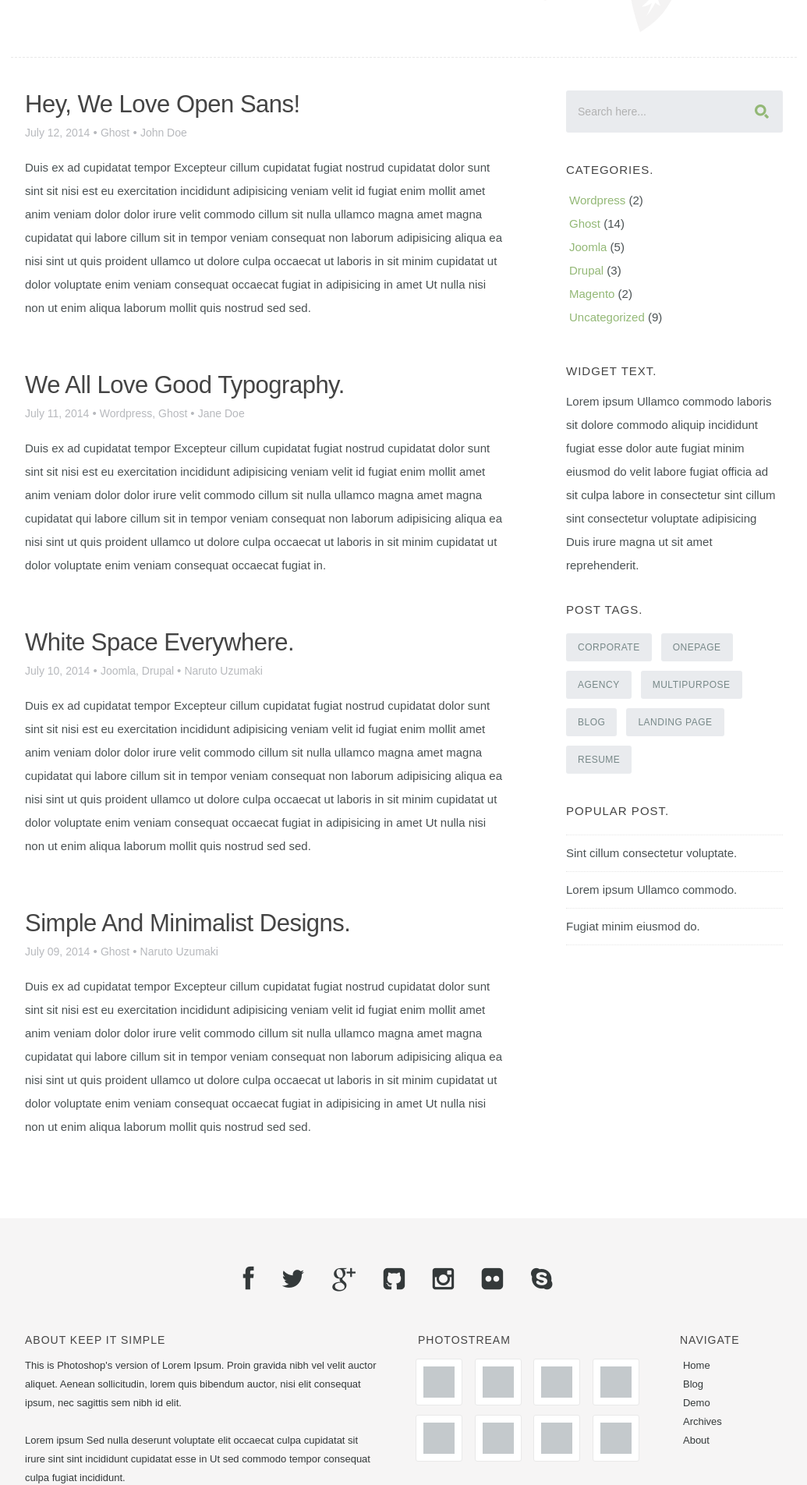
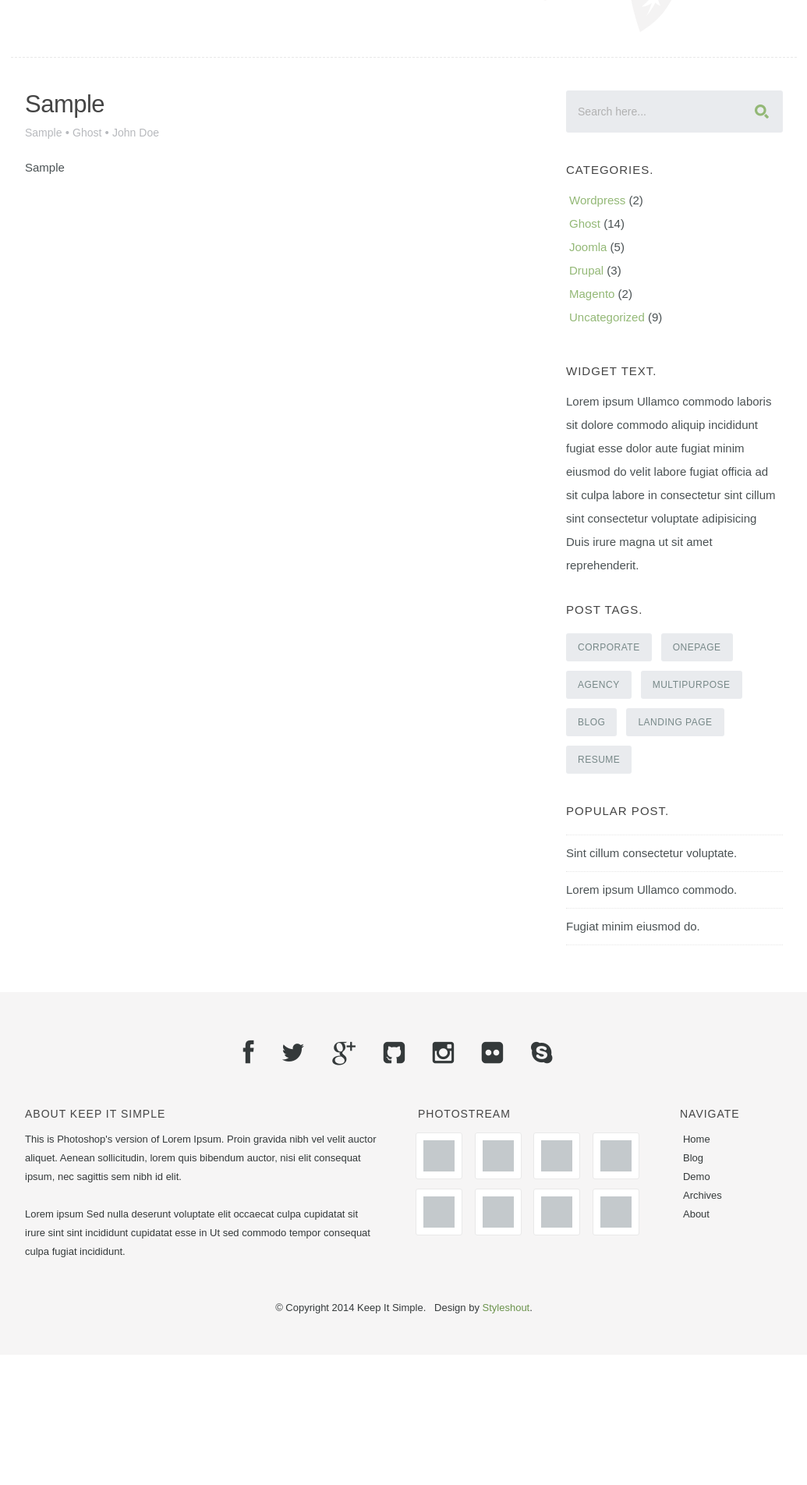
Before and after one commit to sbozturk/baum_staj_blog, a PHP site: page / in a window 1280 px wide. Shown: the part 250-2154 px from the top of the page at 78% size, without its empty margins (122-1157 px from the left). After the commit the page ends 1934 px from the top, so only its background shows below. Run offline with PHP 8.4, Linux system fonts and the light colour scheme; tables that the repository leaves empty or names only in its code hold one stand-in row (values such as "Sample post"); some libraries are stand-ins or nearby versions.

Commit message:
added divisions

```diff
--- a/index.php
+++ b/index.php
@@ -1,41 +1,10 @@
 <!DOCTYPE html>
-<!--[if lt IE 8 ]><html class="no-js ie ie7" lang="en"> <![endif]-->
-<!--[if IE 8 ]><html class="no-js ie ie8" lang="en"> <![endif]-->
-<!--[if IE 9 ]><html class="no-js ie ie9" lang="en"> <![endif]-->
-<!--[if (gte IE 8)|!(IE)]><!--><html class="no-js" lang="en"> <!--<![endif]-->
+<html class="no-js" lang="en">
 <head>
-
-   <!--- Basic Page Needs
-   ================================================== -->
-   <meta charset="utf-8">
-	<title>Keep It Simple.</title>
-	<meta name="description" content="">
-	<meta name="author" content="">
-
-	<!-- mobile specific metas
-   ================================================== -->
-	<meta name="viewport" content="width=device-width, initial-scale=1, maximum-scale=1">
-
-   <!-- CSS
-    ================================================== -->
-   <link rel="stylesheet" href="css/default.css">
-	<link rel="stylesheet" href="css/layout.css">
-	<link rel="stylesheet" href="css/media-queries.css">
-
-   <!-- Script
-   ================================================== -->
-	<script src="js/modernizr.js"></script>
-
-   <!-- Favicons
-	================================================== -->
-	<link rel="shortcut icon" href="favicon.png" >
-
+   <?php require_once "head.php"; ?>
 </head>
-
 <body>
-
 <?php require_once "header.php"; ?>
-
    <!-- Content
    ================================================== -->
    <div id="content-wrap">
@@ -43,18 +12,22 @@
    	<div class="row">
 
       <div id="main" class="eight columns">
+          <?php
+          $query = $db -> query("SELECT * FROM b_gonderiler ORDER BY tarih DESC", PDO::FETCH_ASSOC);
+          if ($query->rowCount()) {
+            foreach ($query as $row) { ?>
 
               <article class="entry">
 
                 <header class="entry-header">
 
                   <h2 class="entry-title">
-							<a href="single.html" title="">Hey, We Love Open Sans!</a>
+                    <a href="single.php" title=""><?php echo $row["baslik"];?></a>
                   </h2>
 
                   <div class="entry-meta">
                     <ul>
-								<li>July 12, 2014</li>
+                      <li><?php echo $row["tarih"]; ?></li>
                       <span class="meta-sep">&bull;</span>
                       <li><a href="#" title="" rel="category tag">Ghost</a></li>
                       <span class="meta-sep">&bull;</span>
@@ -65,96 +38,14 @@
                 </header>
 
                 <div class="entry-content">
-						<p>Duis ex ad cupidatat tempor Excepteur cillum cupidatat fugiat nostrud cupidatat dolor sunt sint sit nisi est eu exercitation incididunt adipisicing veniam velit id fugiat enim mollit amet anim veniam dolor dolor irure velit commodo cillum sit nulla ullamco magna amet magna cupidatat qui labore cillum sit in tempor veniam consequat non laborum adipisicing aliqua ea nisi sint ut quis proident ullamco ut dolore culpa occaecat ut laboris in sit minim cupidatat ut dolor voluptate enim veniam consequat occaecat fugiat in adipisicing in amet Ut nulla nisi non ut enim aliqua laborum mollit quis nostrud sed sed.</p>
+                  <p><?php echo $row["icerik"]; ?></p>
                 </div>
 
               </article> <!-- end entry -->
-
-				<article class="entry">
-
-					<header class="entry-header">
-
-						<h2 class="entry-title">
-							<a href="single.html" title="">We All Love Good Typography.</a>
-						</h2>
-
-						<div class="entry-meta">
-							<ul>
-								<li>July 11, 2014</li>
-								<span class="meta-sep">&bull;</span>
-								<li>
-									<a href="#" title="" rel="category tag">Wordpress</a>,
-									<a href="#" title="" rel="category tag">Ghost</a>
-								</li>
-								<span class="meta-sep">&bull;</span>
-								<li>Jane Doe</li>
-							</ul>
-						</div>
-
-					</header>
-
-					<div class="entry-content">
-						<p>Duis ex ad cupidatat tempor Excepteur cillum cupidatat fugiat nostrud cupidatat dolor sunt sint sit nisi est eu exercitation incididunt adipisicing veniam velit id fugiat enim mollit amet anim veniam dolor dolor irure velit commodo cillum sit nulla ullamco magna amet magna cupidatat qui labore cillum sit in tempor veniam consequat non laborum adipisicing aliqua ea nisi sint ut quis proident ullamco ut dolore culpa occaecat ut laboris in sit minim cupidatat ut dolor voluptate enim veniam consequat occaecat fugiat in.</p>
-					</div>
-
-				</article> <!-- end entry -->
-
-				<article class="entry">
-
-					<header class="entry-header">
-
-						<h2 class="entry-title">
-							<a href="single.html" title="">White Space Everywhere.</a>
-						</h2>
-
-						<div class="entry-meta">
-							<ul>
-								<li>July 10, 2014</li>
-								<span class="meta-sep">&bull;</span>
-								<li>
-									<a href="#" title="" rel="category tag">Joomla</a>,
-									<a href="#" title="" rel="category tag">Drupal</a>
-								</li>
-								<span class="meta-sep">&bull;</span>
-								<li>Naruto Uzumaki</li>
-							</ul>
-						</div>
-
-					</header>
-
-					<div class="entry-content">
-						<p>Duis ex ad cupidatat tempor Excepteur cillum cupidatat fugiat nostrud cupidatat dolor sunt sint sit nisi est eu exercitation incididunt adipisicing veniam velit id fugiat enim mollit amet anim veniam dolor dolor irure velit commodo cillum sit nulla ullamco magna amet magna cupidatat qui labore cillum sit in tempor veniam consequat non laborum adipisicing aliqua ea nisi sint ut quis proident ullamco ut dolore culpa occaecat ut laboris in sit minim cupidatat ut dolor voluptate enim veniam consequat occaecat fugiat in adipisicing in amet Ut nulla nisi non ut enim aliqua laborum mollit quis nostrud sed sed.</p>
-					</div>
-
-				</article> <!-- end entry -->
-
-				<article class="entry">
-
-					<header class="entry-header">
-
-						<h2 class="entry-title">
-							<a href="single.html" title="">Simple And Minimalist Designs.</a>
-						</h2>
-
-						<div class="entry-meta">
-							<ul>
-								<li>July 09, 2014</li>
-								<span class="meta-sep">&bull;</span>
-								<li>
-									<a href="#" title="" rel="category tag">Ghost</a>
-								</li>
-								<span class="meta-sep">&bull;</span>
-								<li>Naruto Uzumaki</li>
-							</ul>
-						</div>
-
-					</header>
-
-					<div class="entry-content">
-						<p>Duis ex ad cupidatat tempor Excepteur cillum cupidatat fugiat nostrud cupidatat dolor sunt sint sit nisi est eu exercitation incididunt adipisicing veniam velit id fugiat enim mollit amet anim veniam dolor dolor irure velit commodo cillum sit nulla ullamco magna amet magna cupidatat qui labore cillum sit in tempor veniam consequat non laborum adipisicing aliqua ea nisi sint ut quis proident ullamco ut dolore culpa occaecat ut laboris in sit minim cupidatat ut dolor voluptate enim veniam consequat occaecat fugiat in adipisicing in amet Ut nulla nisi non ut enim aliqua laborum mollit quis nostrud sed sed.</p>
-					</div>
-
-				</article> <!-- end entry -->
+<?php
+            }
+          }
+          ?>
 
 
    		</div> <!-- end main -->
```
Lines whose indentation alone changed are shown as unchanged.
